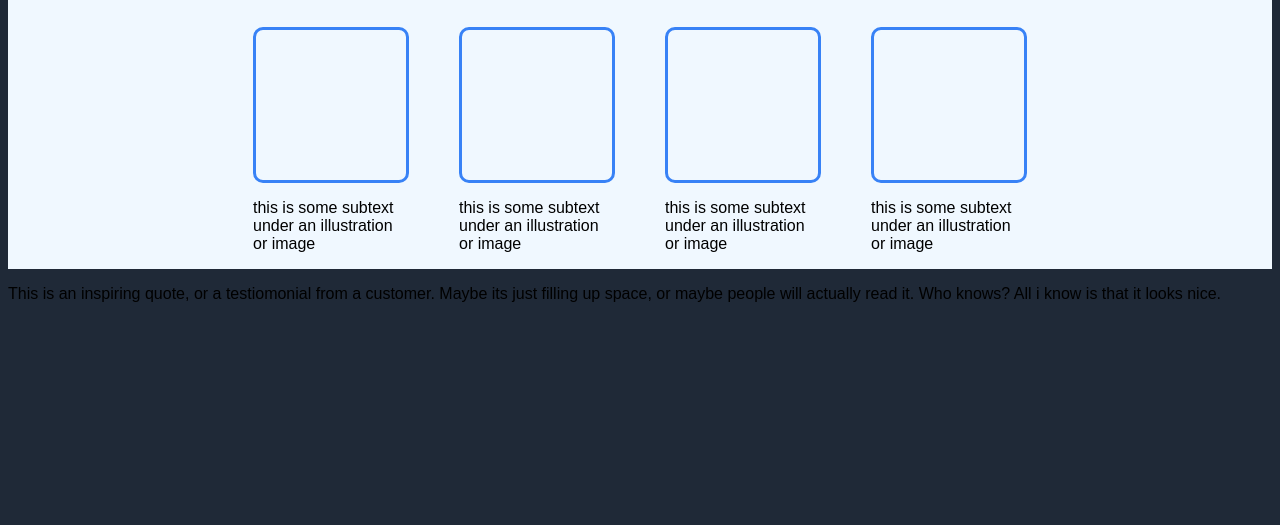
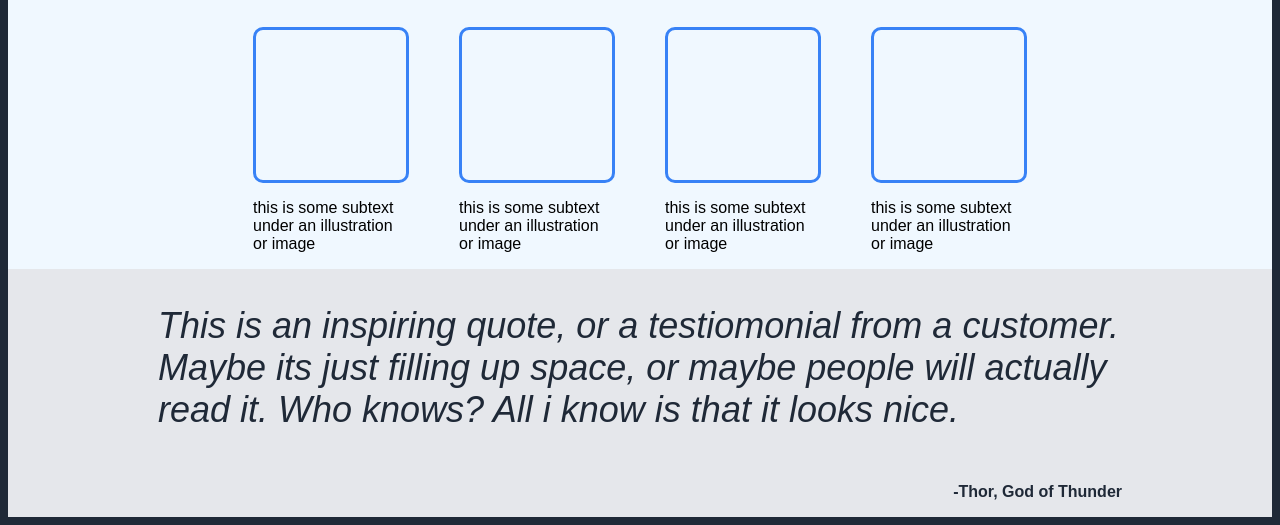
Before and after one commit to Ozzie-housmane/Odin-flexbox-layout-project, a plain HTML site: page index.html in a window 1280 px wide. Shown: the part 497-1022 px from the top of the page. Before the commit the page ends 824 px from the top, so only its background shows below. Drawn offline with Linux system fonts and the light colour scheme.

Commit message:
Quote section layout developed quote section layout also added fonts to make section look like reference image

```diff
--- a/index.html
+++ b/index.html
@@ -47,9 +47,12 @@
           </div>
        </div>
     </section>
-  <div>
-      <p>This is an inspiring quote, or a testiomonial from a customer. Maybe its just filling up space, or maybe people will actually read it. Who knows? All i know is that it looks nice.</p>
+  <section class="quotesec">
+    <div class="quote">
+      <div><p class="qtext">This is an inspiring quote, or a testiomonial from a customer. Maybe its just filling up space, or maybe people will actually read it. Who knows? All i know is that it looks nice.</p></div>
+      <div class="thor"><p>-Thor, God of Thunder</p></div>
   </div>
+  </section>
     <footer>
 
     </footer>
--- a/style.css
+++ b/style.css
@@ -104,3 +104,25 @@ color: #1F2937;
     background-color: aliceblue;
 
 }
+.quote{
+    display: flex;
+    flex-direction: column;
+    margin: 0 150px;
+
+
+
+}
+.qtext{
+    flex-shrink: 0;
+    font-style: italic;
+    font-size: 36px;
+    font-weight: 300;
+   color: #1F2937;}
+.thor{
+    align-self: flex-end;
+    font-weight: 700;
+    color: #1F2937;
+}
+.quotesec{
+background-color: #E5E7EB;
+}
```
